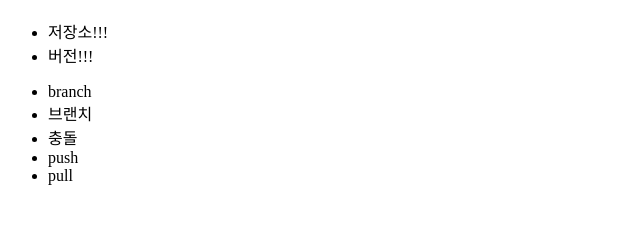
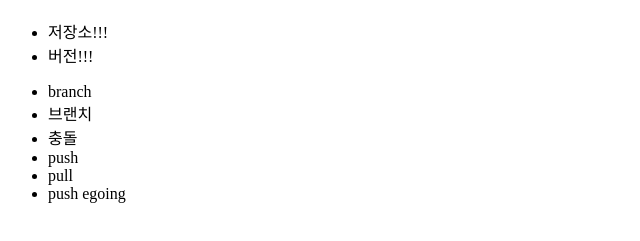
Before and after one commit to load7carry8/opentutorial_git, a plain HTML site: page index.html in a window 1280 px wide. Shown: the part 93-334 px from the top of the page, without its empty margins (0-640 px from the left). Drawn offline with Linux system fonts and the light colour scheme.

Commit message:
add push egoing

```diff
--- a/index.html
+++ b/index.html
@@ -17,6 +17,7 @@
             <li>충돌</li>
             <li>push</li>
             <li>pull</li>
+            <li>push egoing</li>
         </ul>
     </body>
 </html>
```
